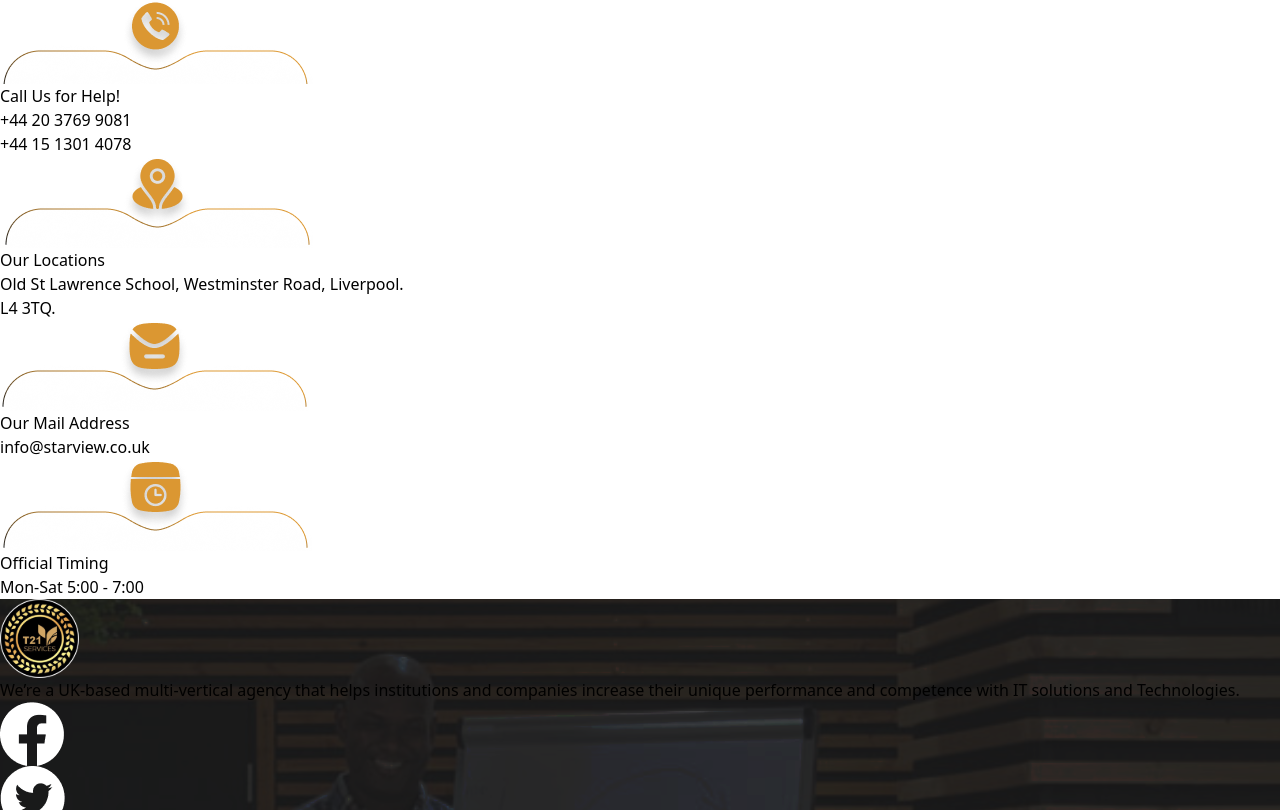
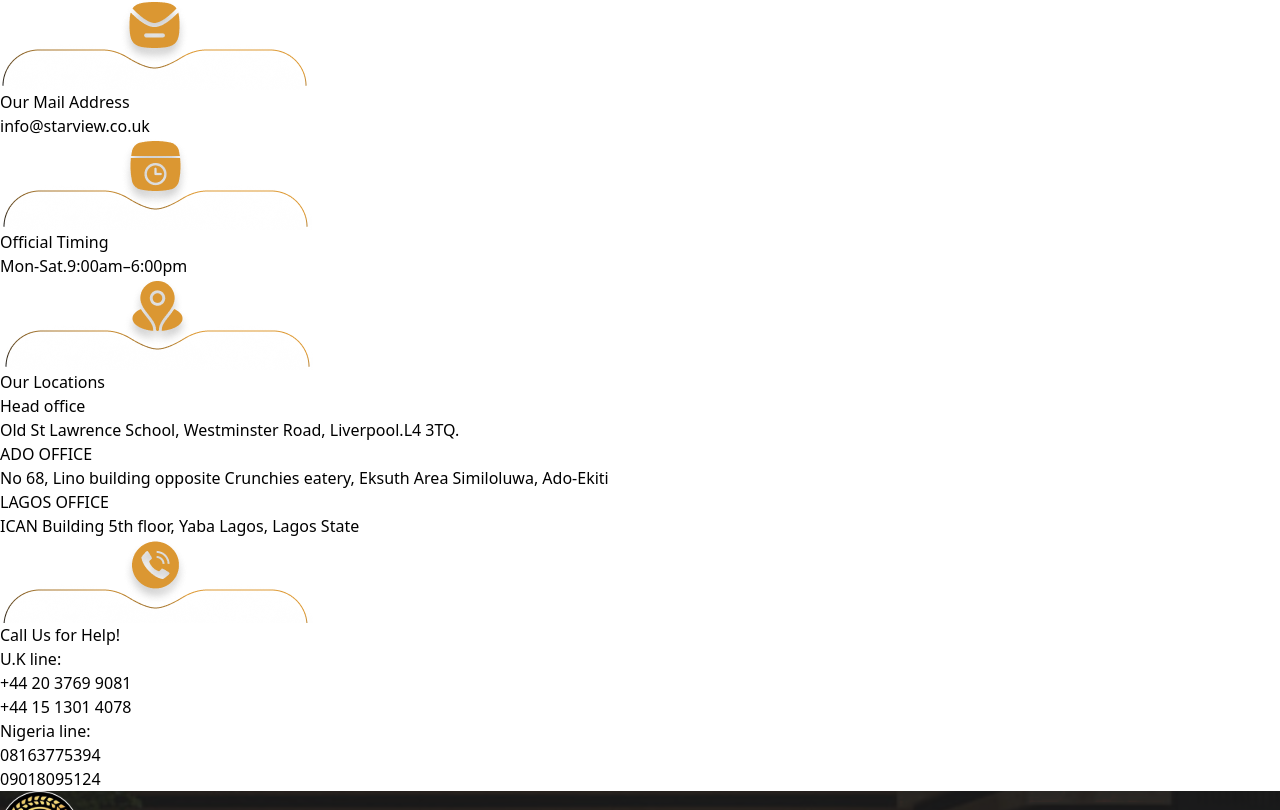
Before and after one commit to 123ol/t21services, a React (Vite) app: page / in a window 1280 px wide. Shown: the part 4230-5040 px from the top of the page. Built offline with nearby package versions, Linux system fonts and the light colour scheme.

Commit message:
firsst4 commit

```diff
--- a/src/Hero.jsx
+++ b/src/Hero.jsx
@@ -329,8 +329,11 @@ const Hero = () => {
     <label className="block text-sm font-semibold" htmlFor="service">Service (required)</label>
     <select id="service" className="w-full p-3 border border-[#DD9933] rounded-lg mt-1 focus:ring-2 focus:ring-yellow-500" required>
       <option>Select Service</option>
-      <option>Web Development</option>
-      <option>Mobile App Development</option>
+      <option>Application/Software Development</option>
+      <option>Educational Service</option>
+      <option>Training</option>
+      <option>Recruitment</option>
+      <option>Consultant Service</option>
     </select>
   </div>
 </div>
@@ -348,26 +351,7 @@ const Hero = () => {
       {/* Contact Info */}
       <div className="w-full lg:w-1/2 bg-white shadow-2xl min-h-[30rem] rounded-[50px] p-6 lg:p-6 mt-8 lg:mt-0">
   <div className="grid grid-cols-1 sm:grid-cols-2 gap-4">
-    <div className="bg-cover bg-center bg-no-repeat flex flex-col items-center text-center  w-full shadow-lg rounded-[50px] pb-4">
-      <img src={call3} alt='text' className='w-[100%] h-auto'/>
-        <div className=' max-w-[200px] '>
-        <p className="font-semibold mb-2 text-[#DD9933]">Call Us for Help!</p>
-        <div className='py-[0.5rem] rounded-3xl border border-[#DD9933]'>
-      <p className="text-gray-600 border-b-2 px-4 border-[#DD9933]">+44 20 3769 9081</p>
-      <p className="text-gray-600  px-4  ">+44 15 1301 4078</p>
-      </div>
-      </div>
-    </div>
 
-   <div className="bg-cover bg-center bg-no-repeat flex flex-col items-center text-center  w-full shadow-lg rounded-[50px] pb-4">
-      <img src={call2} alt='text' className='w-[100%] h-auto'/>
-      <div className='px-[1rem] max-w-[250px]'>
-    <p className="font-semibold text-[#DD9933]">Our Locations</p>
-    <div className='py-[0.5rem] rounded-3xl border border-[#DD9933]'>
-    <p className="text-gray-600 text-left border-b-2 px-4 border-[#DD9933]">Old St Lawrence School, Westminster Road, Liverpool.</p>
-    <p className='text-left text-gray-600 px-4 mt-2'>L4 3TQ.</p></div>
-    </div>
-  </div>
 
   <div className="bg-cover bg-center bg-no-repeat flex flex-col items-center text-center  w-full shadow-lg rounded-[50px] pb-4">
       <img src={call5} alt='text' className='w-[100%] h-auto'/>
@@ -384,9 +368,41 @@ const Hero = () => {
      <div className='px-[1rem] max-w-[200px]'>
      <p className="font-semibold text-[#DD9933]">Official Timing</p>
      <div className='p-[0.5rem] rounded-t-3xl border border-[#DD9933]'>
-      <p className="text-gray-600">Mon-Sat 5:00 - 7:00</p>
+      <p className="text-gray-600">Mon-Sat.9:00am–6:00pm</p>
       </div>
     </div>
+    </div>
+
+
+   <div className="bg-cover bg-center bg-no-repeat flex flex-col items-center text-center  w-full shadow-lg rounded-[50px] pb-4">
+      <img src={call2} alt='text' className='w-[100%] h-auto'/>
+      <div className='px-[1rem] max-w-[250px]'>
+    <p className="font-semibold text-[#DD9933]">Our Locations</p>
+    <div className='py-[0.5rem] rounded-3xl border border-[#DD9933]'>
+    <p className="text-gray-600 text-left border-b-2 px-4 border-[#DD9933]
+    ">
+      <span className='font-bold text-[#DD9933]'>Head office</span><br/>
+      Old St Lawrence School, Westminster Road, Liverpool.L4 3TQ.</p>
+    <p className='text-left text-gray-600 px-4 mt-2'> <span className='font-bold text-[#DD9933]'>ADO OFFICE</span> <br/>
+    No 68, Lino building opposite Crunchies eatery, Eksuth Area Similoluwa, Ado-Ekiti</p>
+    <p className='text-left text-gray-600 px-4 mt-2 border-t border-[#DD9933]'> <span className='font-bold text-[#DD9933]'>LAGOS OFFICE</span> <br/>
+    ICAN Building 5th floor, Yaba Lagos, Lagos State</p></div>
+    </div>
+  </div>
+  <div className="bg-cover bg-center bg-no-repeat flex flex-col items-center text-center  w-full shadow-lg rounded-[50px] pb-4 h-fit">
+      <img src={call3} alt='text' className='w-[100%] h-auto'/>
+        <div className=' max-w-[200px] '>
+        <p className="font-semibold mb-2 text-[#DD9933]">Call Us for Help!</p>
+        <div className='py-[0.5rem] rounded-3xl border border-[#DD9933]'>
+      <p className="text-gray-600 border-b-2 px-4 border-[#DD9933]">
+      <span className='font-bold text-[#DD9933]'>U.K line:</span> <br/>
+        +44 20 3769 9081 <br/> +44 15 1301 4078</p>
+      <p className="text-gray-600  px-4  ">
+      <span className='font-bold text-[#DD9933]'>Nigeria line:</span> <br/>08163775394<br/>
+      09018095124
+      </p>
+      </div>
+      </div>
     </div>
   </div>
 </div>
```
